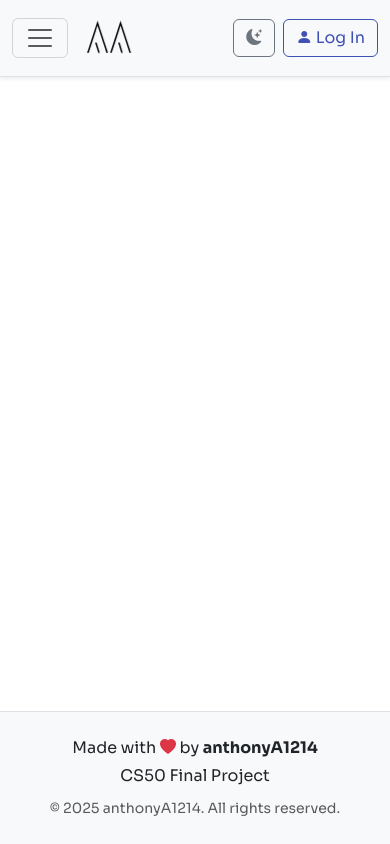
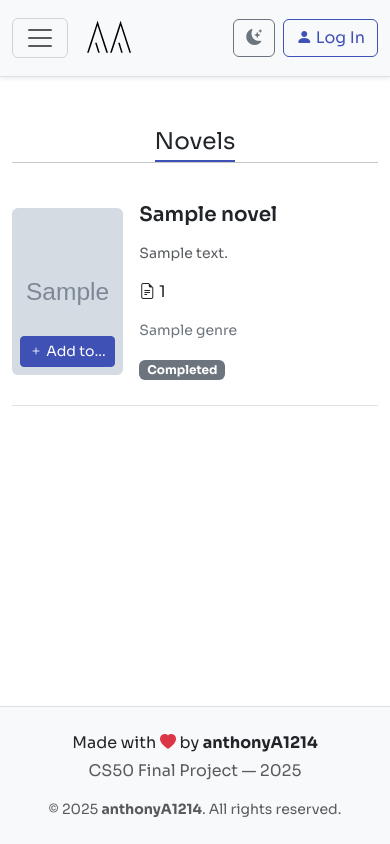
Before and after one commit to anthonyA1214/aaread, a Flask app: page /novels in a window 390 px wide. Run offline with Flask 3, Linux system fonts and the light colour scheme; tables that the repository leaves empty hold one stand-in row (values such as "Sample post"); grey boxes marked "Sample" are stand-in pictures; parts of the project's set-up code (start-up, migrations or seed data) failed here and were passed over.

Commit message:
layout, bug fixes and novels page

```diff
--- a/app.py
+++ b/app.py
@@ -210,7 +210,8 @@ def novels():
     if request.method == "POST":
         pass
     else:
-        return render_template("public/novels.html")
+        novels = Novel.query.all()
+        return render_template("public/novels.html", novels=novels)
 
 
 @app.route("/library")
--- a/static/styles.css
+++ b/static/styles.css
@@ -42,14 +42,12 @@
   --bs-btn-disabled-border-color: #3F51B5;
 }
 
-path {
-  transform: translateZ(0); /* triggers GPU rendering */
-}
-
+/* body font  */
 .sora {
   font-family: 'Sora', sans-serif;
 }
 
+/* custom nav */
 .nav-link {
   color: var(--bg-body-tertiary) !important;
   transition: color 0.3s ease !important;
@@ -87,6 +85,7 @@ path {
   box-shadow: 0 0 0 0.2rem rgba(63, 81, 181, 0.25);
 }
 
+/* links */
 .auth-link a {
   color: #5C6BC0 !important; /* link color */
   text-decoration: none !important; /* optional, remove underline */
@@ -165,11 +164,24 @@ path {
   max-width: none;
 }
 
-.col-actions {
-  width: 1%;
-  white-space: nowrap;
-}
-
 .text-pre-wrap {
   white-space: pre-wrap;
 }
+
+.clamp {
+  display: -webkit-box;
+  display: box; /* fallback for older Android browsers */
+  box-orient: vertical;
+  -webkit-box-orient: vertical;
+  overflow: hidden;
+  text-overflow: ellipsis;
+  line-clamp: 1;
+  -webkit-line-clamp: 1;
+}
+
+@media (min-width: 992px) {
+  .clamp {
+    line-clamp: 2;
+    -webkit-line-clamp: 2;
+  }
+}
--- a/templates/admin/novels/add.html
+++ b/templates/admin/novels/add.html
@@ -5,6 +5,8 @@
 {% endblock %}
 
 {% block main %}
+    <form method="POST" action="{{ url_for('admin.add_novel') }}" enctype="multipart/form-data" id="uploadForm">
+        <div class="container-sm py-5 px-4">
             <div class="d-flex justify-content-between align-items-center text-center">
                 <p class="fs-3 ms-0 ms-md-5 d-inline-block border-bottom border-2 mb-0" style="border-color: #3F51B5 !important;">Add Novel</p>
                 <a class="btn btn-primary me-0 me-md-5 mb-0" href="{{ url_for('admin.view_novels') }}">
@@ -13,8 +15,7 @@
             </div>
 
             <hr class="mx-auto mt-0 mb-3">
-    <form method="POST" action="{{ url_for('admin.add_novel') }}" enctype="multipart/form-data" id="uploadForm">
-        <div class="container">
+
             <div class="row">
                 <!-- Left: Cover Upload -->
                 <div class="col-12 col-lg-3 mb-3">
--- a/templates/admin/novels/edit.html
+++ b/templates/admin/novels/edit.html
@@ -5,6 +5,9 @@
 {% endblock %}
 
 {% block main %}
+
+    <form method="POST" action="{{ url_for('admin.edit_novel', novel_id=novel.id) }}" enctype="multipart/form-data" id="uploadForm">
+        <div class="container-sm py-5 px-4">
             <div class="d-flex justify-content-between align-items-center text-center">
                 <p class="fs-3 ms-0 ms-md-5 d-inline-block border-bottom border-2 mb-0" style="border-color: #3F51B5 !important;">Edit Novel</p>
                 <a class="btn btn-primary me-0 me-md-5 mb-0" href="{{ url_for('admin.view_novels') }}">
@@ -13,8 +16,7 @@
             </div>
 
             <hr class="mx-auto mt-0 mb-3">
-    <form method="POST" action="{{ url_for('admin.edit_novel', novel_id=novel.id) }}" enctype="multipart/form-data" id="uploadForm">
-        <div class="container">
+
             <div class="row">
                 <!-- Left: Cover Upload -->
                 <div class="col-12 col-lg-3 mb-3">
--- a/templates/public/layout.html
+++ b/templates/public/layout.html
@@ -105,19 +105,24 @@
         </header>
 
         <!-- Main content area -->
-        <main class="p-5">
+        <main>
             {% block main %}
             {% endblock %}
         </main>
 
         <!-- Footer -->
-        <footer class="py-4 mt-auto shadow-sm border-top bg-body-tertiary">
+        <footer class="py-4 mt-auto border-top bg-body-tertiary shadow-sm">
             <div class="container text-center">
-                <div class="mb-2">
-                    <p class="fs-6 mb-1">Made with <i class="bi bi-heart-fill text-danger"></i> by <strong>anthonyA1214</strong></p>
-                    <p class="fs-6 mb-1">CS50 Final Project</p>
+                <!-- Top Info -->
+                <div class="mb-3">
+                    <p class="mb-1 fs-6">Made with <i class="bi bi-heart-fill text-danger"></i> by <strong>anthonyA1214</strong></p>
+                    <p class="mb-1 text-muted">CS50 Final Project — 2025</p>
                 </div>
-                <small class="text-muted">&copy; 2025 anthonyA1214. All rights reserved.</small>
+
+                <!-- Bottom Line -->
+                <div class="text-muted small">
+                    &copy; 2025 <strong>anthonyA1214</strong>. All rights reserved.
+                </div>
             </div>
         </footer>
 
--- a/templates/public/library.html
+++ b/templates/public/library.html
@@ -1,7 +1,7 @@
 {% extends "public/layout.html" %}
 
 {% block title %}
-    Library
+    Library - aaread
 {% endblock %}
 
 {% block main %}
--- a/templates/public/novels.html
+++ b/templates/public/novels.html
@@ -1,9 +1,58 @@
 {% extends "public/layout.html" %}
 
 {% block title %}
-    Novels
+    Novels - aaread
 {% endblock %}
 
 {% block main %}
+    <div class="container-sm py-5">
 
+        <div class="text-center text-md-start">
+            <p class="fs-3 ms-0 ms-md-5 d-inline-block border-bottom border-2 mb-0" style="border-color: #3F51B5 !important;">Novels</p>
+        </div>
+
+        <hr class="mt-0 mb-3">
+
+        {% for novel in novels %}
+            <div class="col-12 border-bottom py-4">
+                <div class="row g-3" style="min-height: 190px;">
+                    <div class="col-4 col-sm-3 col-md-2 d-flex align-items-center">
+                        <div class="w-100 position-relative" style="aspect-ratio: 2 / 3;">
+                            <img src="{{ url_for('static', filename=novel.cover_image) if novel.cover_image else url_for('static', filename='uploads/placeholder.png')}}" class="rounded img-fluid object-fit-cover w-100 h-100" alt="...">
+
+                            <div class="position-absolute start-0 end-0 bottom-0 p-2 text-center">
+                                <div class="btn btn-sm btn-primary text-truncate w-100" style="max-width: 100%;">
+                                    <i class="bi bi-plus"></i> Add to Library
+                                </div>
+                            </div>
+                        </div>
+                    </div>
+                    <div class="col-8">
+                        <div class="ms-0 ms-sm-2 ms-md-3 ms-lg-5">
+                            <h5 class="fw-semibold mb-3 text-truncate">{{ novel.title }}</h5>
+
+                            <p class="text-muted small mb-3 clamp">{{ novel.description }}</p>
+
+                            <div class="mb-3">
+                                <i class="bi bi-file-earmark-text"></i> {{ novel.chapters|length }}
+                            </div>
+
+                            <p class="card-text text-truncate small text-secondary mb-3">
+                                {% for genre in novel.genres %}
+                                    {{ genre.name }}{% if not loop.last %} · {% endif %}
+                                {% endfor %}
+                            </p>
+
+                            {% if novel.status %}
+                                <span class="badge bg-secondary">{{ novel.status }}</span>
+                            {% endif %}
+                        </div>
+
+                    </div>
+                </div>
+            </div>
+        {% endfor %}
+
+
+    </div>
 {% endblock %}
```
Also changed, not shown: templates/admin/chapters/list.html (+4 -4 lines), templates/admin/genres/list.html (+20 -17 lines), templates/admin/layout.html (+2 -6 lines), templates/admin/novels/list.html (+3 -4 lines), templates/public/index.html (+8 -6 lines), static/genres.js (line endings or trailing spaces). Lines whose indentation alone changed are shown as unchanged.
